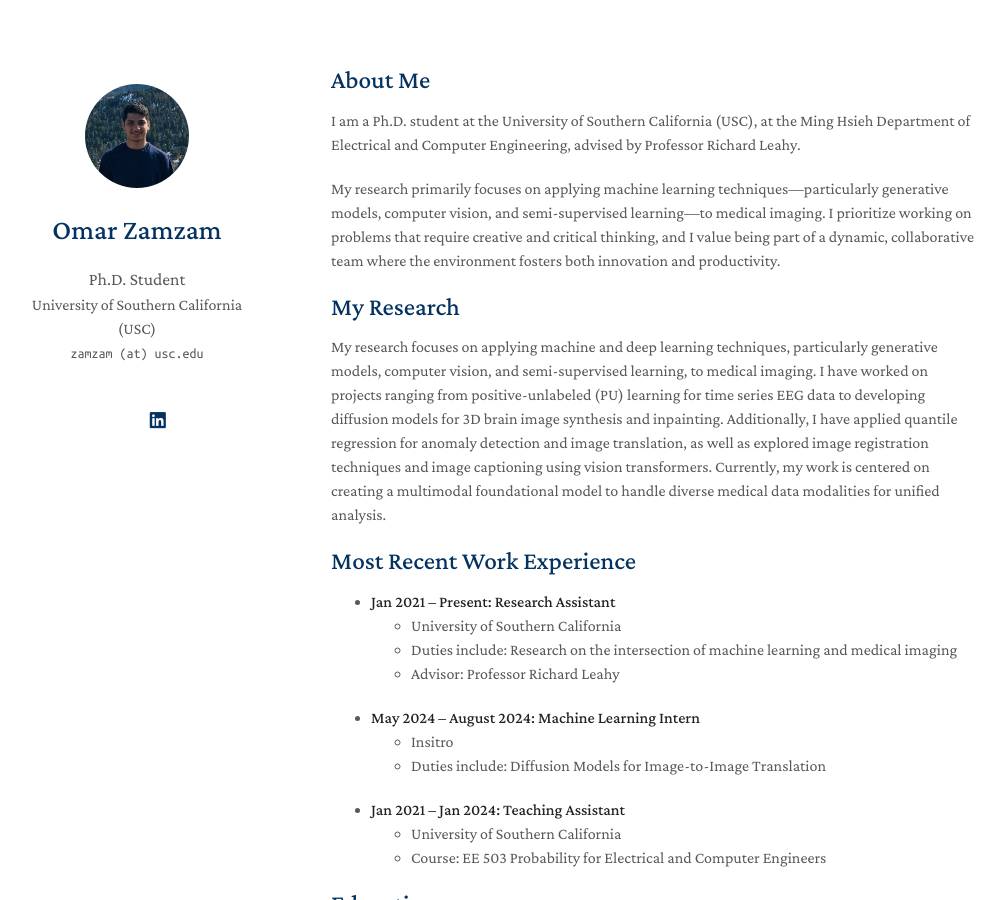
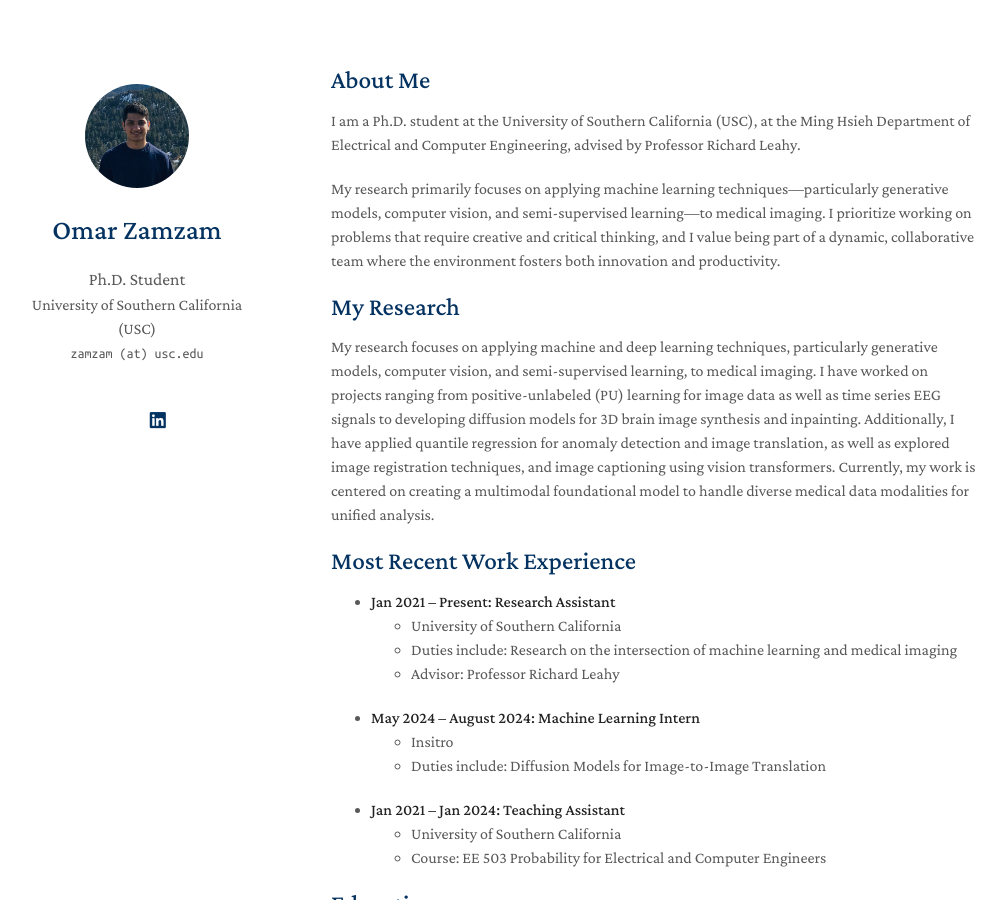
Before and after one commit to OmarSZamzam/OmarSZamzam.github.io, a Jekyll site: the page built from index.md, in a window 1280 px wide and 900 px high. Shown: the whole window, without its empty margins (139-1145 px from the left). Built offline with Jekyll 4.4.1, drawn with Linux system fonts in a browser that asks for light colours; a style sheet for code colours, icons or effects is not loaded; our own code applies the rules of GitHub Pages for plain Markdown files.

Commit message:
Initial Commit

```diff
--- a/index.md
+++ b/index.md
@@ -10,7 +10,7 @@ My research primarily focuses on applying machine learning techniques—particul
 
 ## My Research
 
-My research focuses on applying machine and deep learning techniques, particularly generative models, computer vision, and semi-supervised learning, to medical imaging. I have worked on projects ranging from positive-unlabeled (PU) learning for time series EEG data to developing diffusion models for 3D brain image synthesis and inpainting. Additionally, I have applied quantile regression for anomaly detection and image translation, as well as explored image registration techniques and image captioning using vision transformers. Currently, my work is centered on creating a multimodal foundational model to handle diverse medical data modalities for unified analysis.
+My research focuses on applying machine and deep learning techniques, particularly generative models, computer vision, and semi-supervised learning, to medical imaging. I have worked on projects ranging from positive-unlabeled (PU) learning for image data as well as time series EEG signals to developing diffusion models for 3D brain image synthesis and inpainting. Additionally, I have applied quantile regression for anomaly detection and image translation, as well as explored image registration techniques, and image captioning using vision transformers. Currently, my work is centered on creating a multimodal foundational model to handle diverse medical data modalities for unified analysis.
 
 ## Most Recent Work Experience
 
@@ -45,5 +45,8 @@ My research focuses on applying machine and deep learning techniques, particular
 </div>
 
 
+
+
+
 {% include_relative _includes/publications.md %}
 <!-- {% include_relative _includes/services.md %} -->
```
